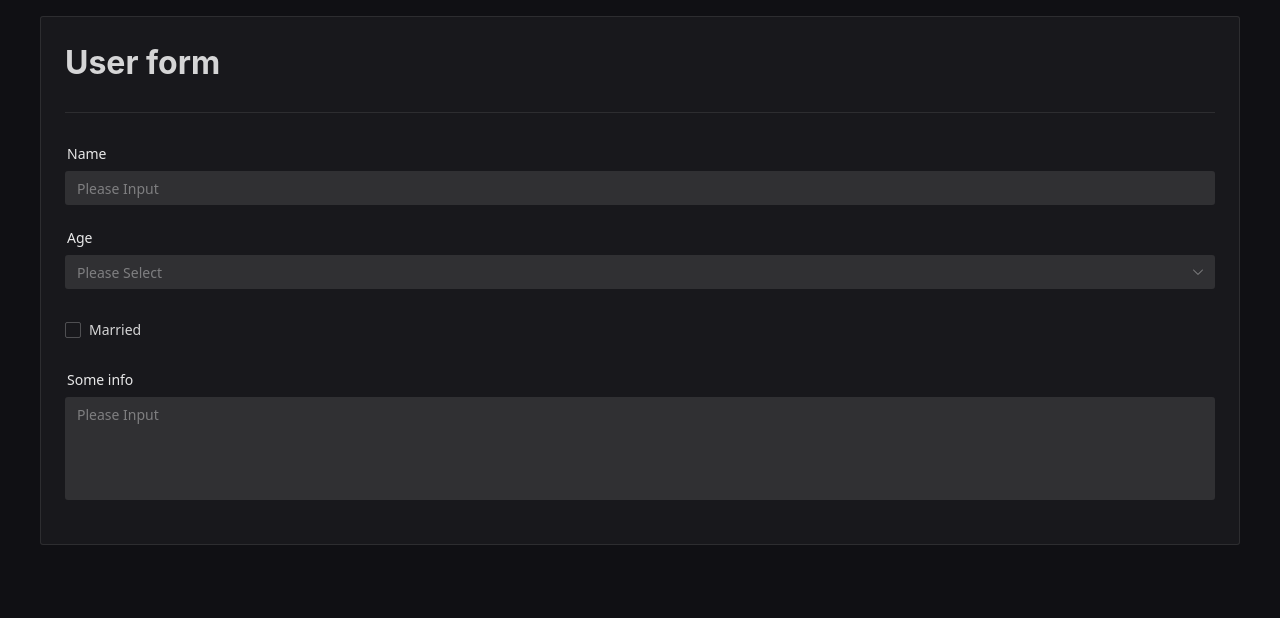
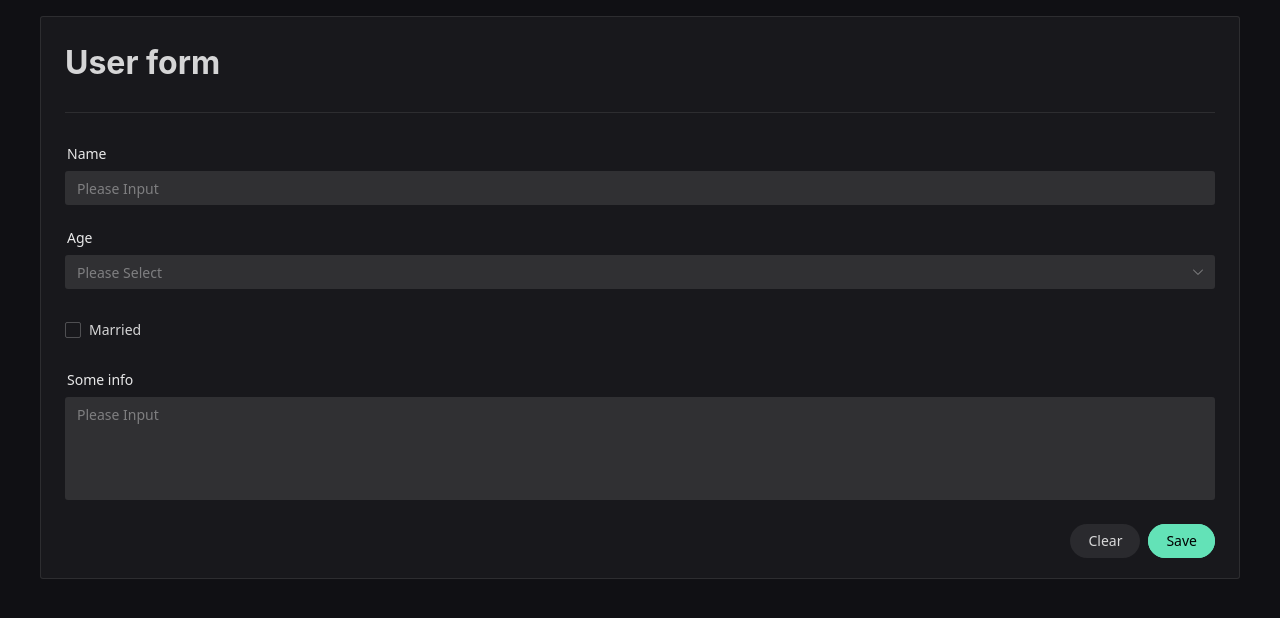
Before and after one commit to dazeGG/form-generator, a Vue app: page /user in a window 1280 px wide. Shown: the top 618 px of the page. Built offline with nearby package versions, Linux system fonts and the light colour scheme.

Commit message:
added clear and save buttons to base form component

```diff
--- a/src/components/base/Form.vue
+++ b/src/components/base/Form.vue
@@ -32,17 +32,34 @@
 				/>
 			</NFormItem>
 		</NForm>
+		<div class="flex gap-2 justify-end">
+			<NButton round secondary @click="onClickClear">Clear</NButton>
+			<NButton round type="success" @click="onClickSave">Save</NButton>
+		</div>
 	</div>
 </template>
 
 <script setup lang="ts">
-import { NForm, NFormItem, NInput, NSelect, NCheckbox } from 'naive-ui'
+import { NForm, NFormItem, NInput, NSelect, NCheckbox, NButton } from 'naive-ui'
 
 import type { FormItem } from '@/types/form'
 
 const model = defineModel<Record<string, any>>('model', { required: true })
 
+const emit = defineEmits<{
+	(e: 'clear'): void
+	(e: 'save'): void
+}>()
+
 const props = defineProps<{
 	items: FormItem[]
 }>()
+
+const onClickClear = (): void => {
+	emit('clear')
+}
+
+const onClickSave = (): void => {
+	emit('save')
+}
 </script>
```
